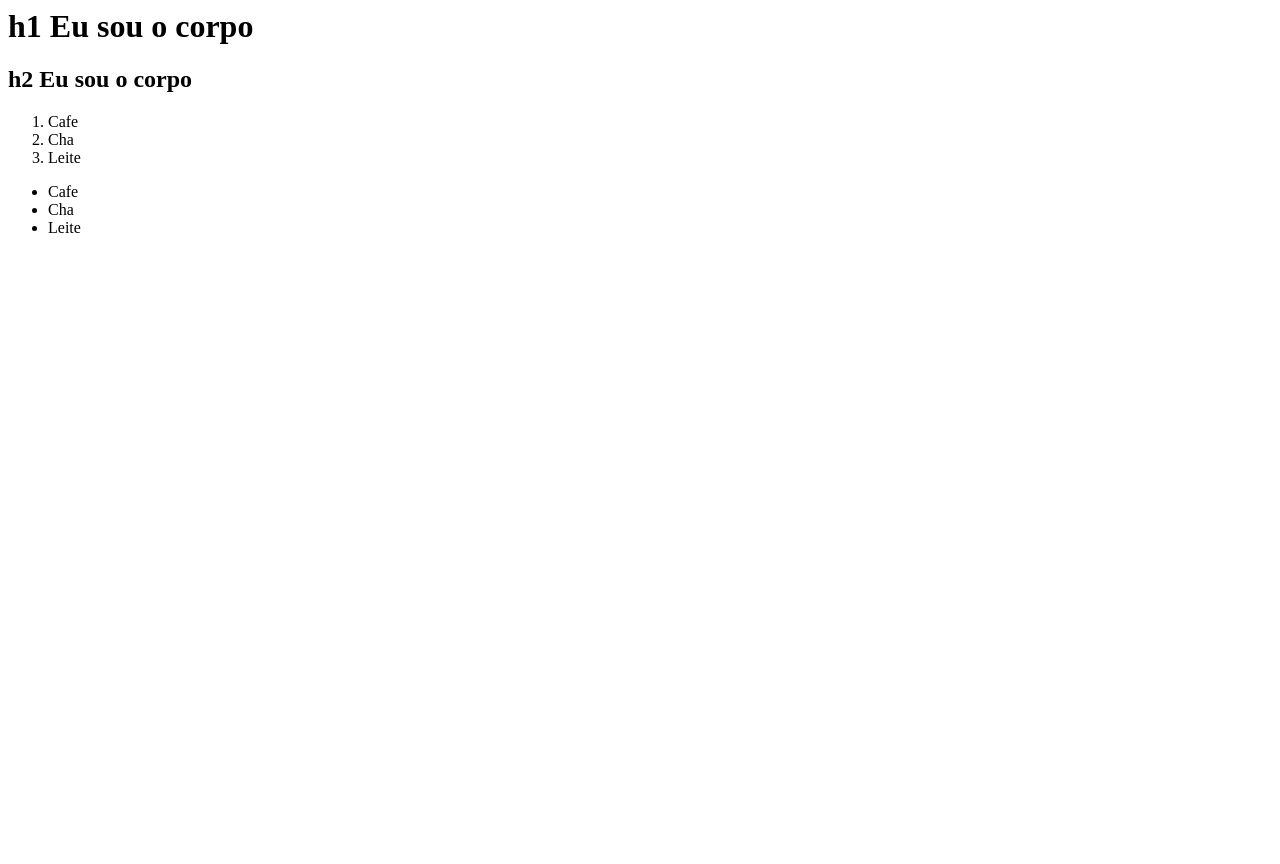
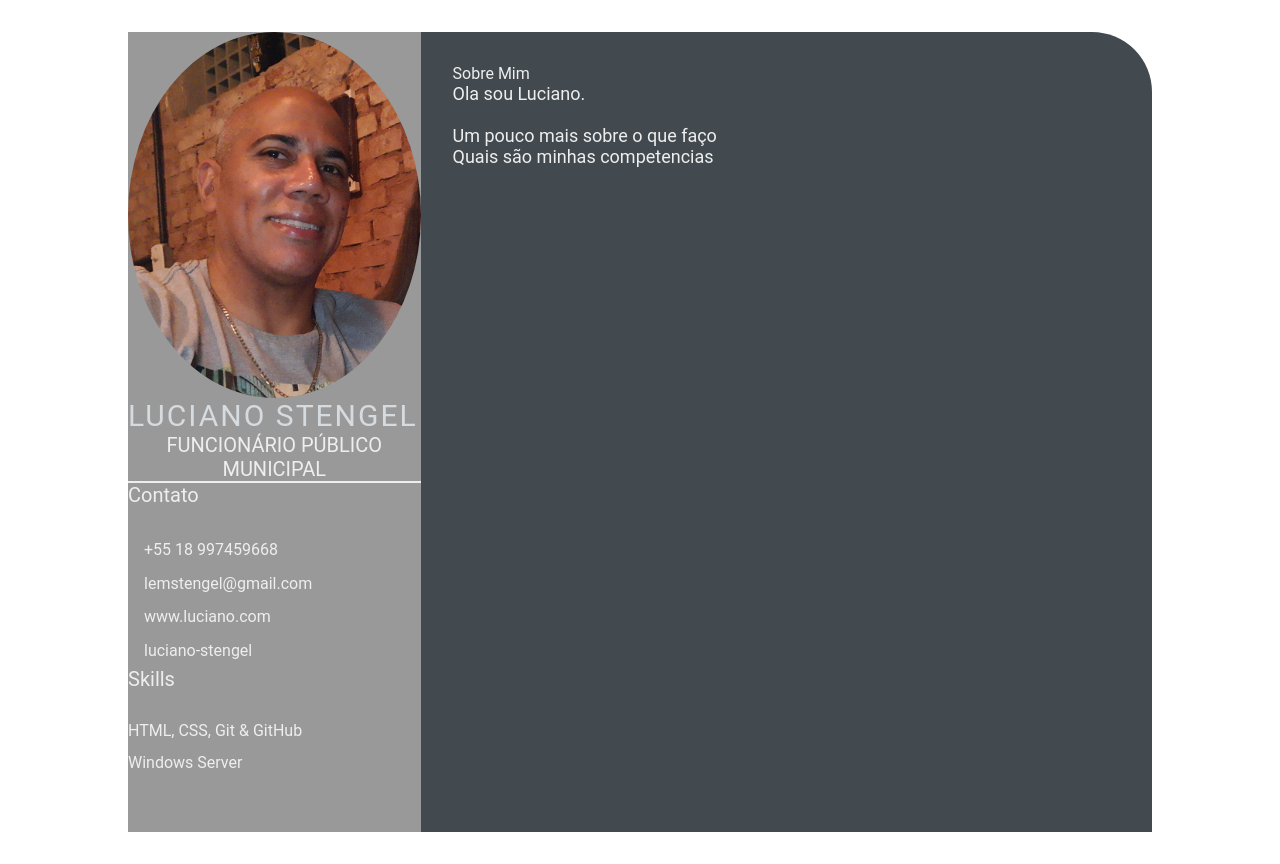
Before and after one commit to luciano-stengel/luciano-stengel.io, a plain HTML site: page index.html in a window 1280 px wide. Before the commit the page ends 800 px from the top, so only its background shows below. Drawn offline with Linux system fonts and the light colour scheme.

Commit message:
feature: add img/ (#2)

```diff
--- a/index.html
+++ b/index.html
@@ -1,21 +1,60 @@
-<html>
-    <head>
-        <title>
-            Olá, eu sou a cabeça
-        </title>
-    </head>
-    <body>
-        <h1>h1 Eu sou o corpo</h1>
-        <h2>h2 Eu sou o corpo</h2>
-    </body>
-    <ol>
-        <li>Cafe</li>
-        <li>Cha</li>
-        <li>Leite</li>
-    </ol>
-    <ul>
-        <li>Cafe</li>
-        <li>Cha</li>
-        <li>Leite</li>
-    </ul>
+<html lang="en">
+<head>
+    <meta charset="UTF-8">
+    <meta http-equiv="X-UA-Compatible" content="IE=edge">
+    <meta name="viewport" content="width=device-width, initial-scale=1.0">
+    <title>Luciano Stengel</title>
+
+    <link rel="stylesheet" href="style.css">
+
+</head>
+<body>
+    <main class="resume-contents">
+        <section class="left-section">
+            <section class="left-section-content">
+                <div class="profile">
+                    <img class="profile-image" src="img/profile-image.jpg" alt="Profile image">
+                    <p class="name">Luciano STengel</p>
+                    <p class="profession">Funcionário Público Municipal</p>
+                </div>
+                <div class="contact-info">
+                    <p class="left-title">Contato</p>
+                    <ul>
+                        <li><i class="fa fa-phone"></i>+55 18 997459668</li>
+                        <li><i class="fa fa-envelope"></i>lemstengel@gmail.com</li>
+                        <li><i class="fa fa-globe"></i>www.luciano.com</li>
+                        <li><i class="fa fa-github"></i>luciano-stengel</li>
+                    </ul>
+                </div>
+                <div class="skills">
+                    <p class="left-title">Skills</p>
+                    <ul>
+                        <li><p>HTML, CSS, Git & GitHub</p></li>
+                        <li><p>Windows Server</p></li>
+                    </ul>
+                </div>
+            </section>
+        </section>
+
+        <section class="right-section">
+            <div class="right-section-contents">
+                <section class="abou gap">
+                    <div class="right-title">Sobre Mim</div>
+                    <p class="about-me-contents">
+                        Ola sou Luciano.<br>
+                        <br>Um pouco mais sobre o que faço
+                        <br>Quais são minhas competencias
+                    </p>
+
+                </section>
+
+                </div>
+
+        </section>
+
+
+
+    </main>
+
+</body>
 </html>
--- /dev/null
+++ b/style.css
@@ -0,0 +1,103 @@
+* {
+    margin: 0;
+    padding: 0;
+    box-sizing: border-box;
+    list-style: none;
+    font-family: 'Roboto', sans-serif;
+}
+
+.resume-contents {
+    min-height: 100vh;
+    width: 80%;
+    margin: 2rem auto;
+    display: grid;
+    grid-template-columns: repeat(7, 1fr);
+}
+
+.left-section {
+    grid-column: span 2;
+    height: 100%;
+    background-color: #999999;
+}
+
+.right-section {
+    grid-column: span 5;
+    height: 100%;
+    background-color: #424a50;
+    border-radius: 0px 60px 0px 0px;
+}
+
+.left-section-contents{
+    padding: 2rem 2rem;
+}
+
+.profile {
+    width: 100%;
+    border-bottom: 2px solid #eeeeee;
+}
+
+.profile .profile-image {
+    width: 100%;
+    border-radius: 100%;
+}
+
+.name {
+    color: #D6DBDF;
+    font-size: 30px;
+    letter-spacing: 2px;
+    text-transform: uppercase;
+}
+
+.profession {
+    color: #eeeeee;
+    font-size: 20px;
+    text-transform: uppercase;
+    text-align: center;
+}
+
+/* .contact-info { border-bottom: 2px solid #1B2631; } */
+.left-title {
+    color: #eeeeee;
+    font-size: 20px;
+}
+
+.contact-info ul {
+    padding-top: 1.5rem;
+}
+
+.contact-info ul li,
+.references ul li {
+    padding: .4rem 0;
+    color: #eeeeee;
+}
+
+.contact-info ul li i,
+.references ul li i {
+    padding-right: 1rem;
+    font-size: 18px;
+    color: #eeeeee;
+}
+
+.skills ul {
+    padding-top: 1.5rem;
+}
+.skills ul li p {
+    padding: .4rem 0;
+    color: #eeeeee;
+}
+
+.right-section-contents {
+    padding: 2rem 2rem;
+}
+
+.right-title {
+    color: #eeeeee;
+}
+
+.gap {
+    padding-bottom: 2rem;
+}
+.about-me-contents {
+    font-size: 18px;
+    color: #eeeeee;
+}
```
Also changed, not shown: img/profile-image.jpg (added).
